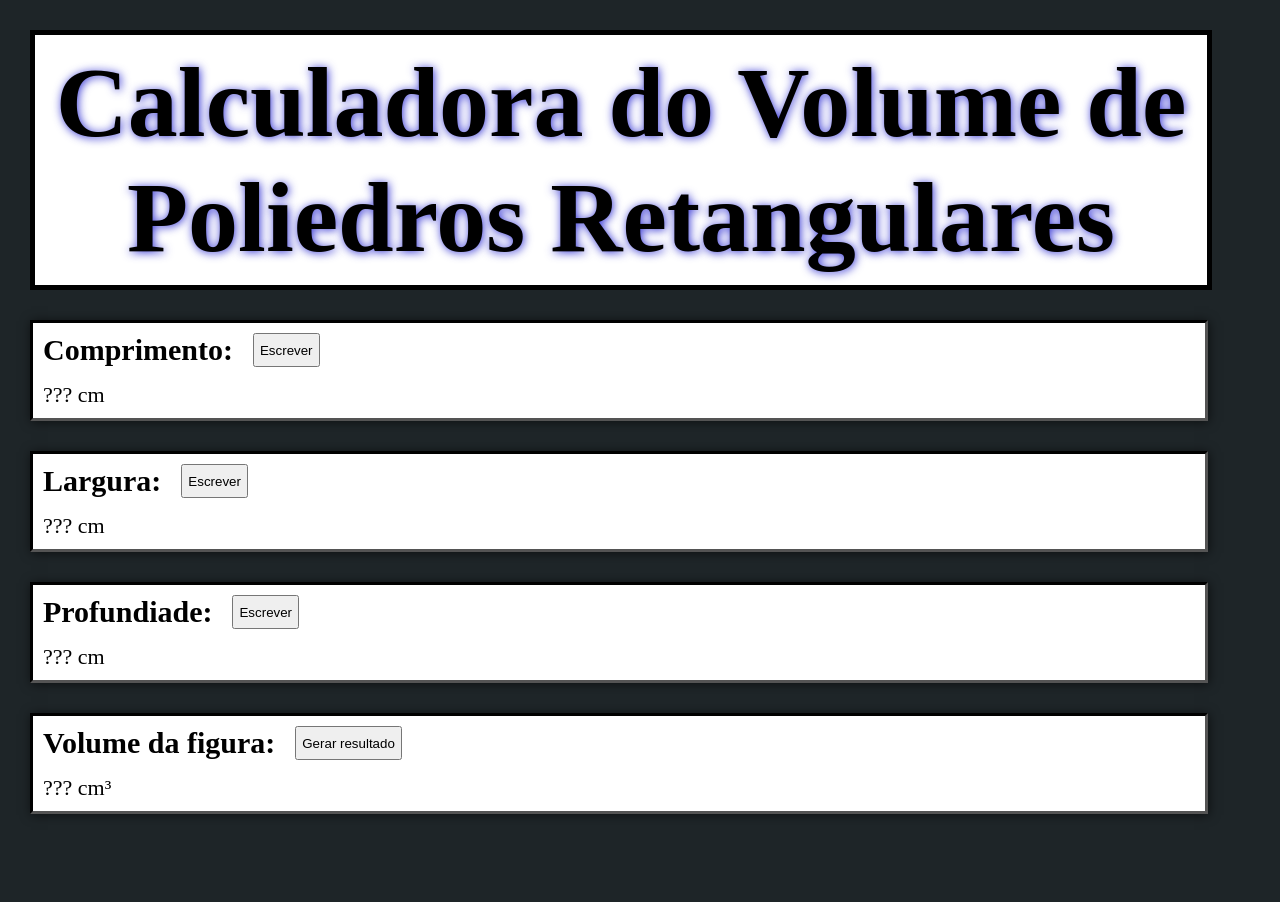
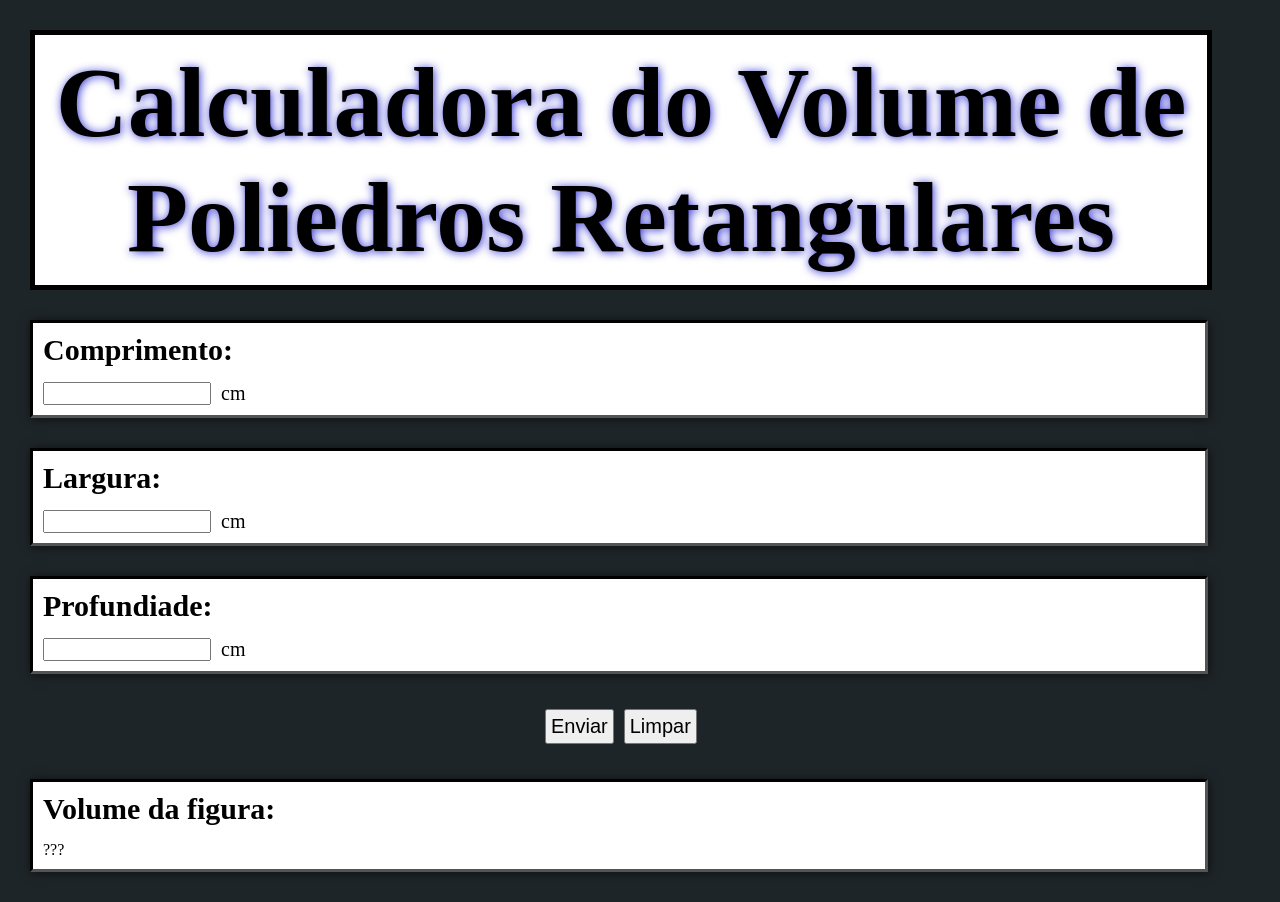
Before and after one commit to LindauroNeto/Calculadora_Poliedros, a plain HTML site: page index.html in a window 1280 px wide. Before the commit the page ends 844 px from the top, so only its background shows below. Drawn offline with Linux system fonts and the light colour scheme.

Commit message:
input's
Aperfeiçoamento do sistema da calculadoras, dessa vez, utilizando os "input's".

```diff
--- a/index.html
+++ b/index.html
@@ -11,34 +11,38 @@
     <div id="titulo">
         <h1>Calculadora do Volume de Poliedros Retangulares</h1>
     </div>
+        <form action="" method="post">
             <div class="caixa">
+                <h2>Comprimento: </h2>
                 <div class="sub-caixa">
-                <h2>Comprimento: </h2><button id="btn-compr">Escrever</button>
+                    <input type="number" id="comp" class="info"><p>cm</p>
                 </div>
-            <p><span id="compr">???</span> cm</p>
             </div>
 
             <div class="caixa">
+                <h2>Largura: </h2>
                 <div class="sub-caixa">
-                <h2>Largura: </h2><button id="btn-larg">Escrever</button>
+                    <input type="number" id="larg" class="info"><p>cm</p>
                 </div>
-            <p><span id="larg">???</span> cm</p>
             </div>
 
             <div class="caixa">
+                <h2>Profundiade: </h2>
                 <div class="sub-caixa">
-                <h2>Profundiade: </h2><button id="btn-prof">Escrever</button>
+                    <input type="number" id="prof" class="info"><p>cm</p>
                 </div>
-            <p><span id="prof">???</span> cm</p>
+            </div>
+
+            <div id="grade-butoes">
+                <button type="submit" id="sentBtn" class="botao">Enviar</button>
+                <button type="reset" id="resetBtn" class="botao">Limpar</button>
             </div>
 
             <div class="caixa">
-            <div class="sub-caixa">
-                <h2>Volume da figura:</h2><button id="btn-vol">Gerar resultado</button>
+                <h2>Volume da figura:</h2>
+                <span id="volu">???</span>
             </div>
-            <p><span id="vol">???</span> cm³</p>
-        </div>
-
+        </form>
     <script src="main.js"></script>
 </body>
 </html>
--- a/main.js
+++ b/main.js
@@ -1,29 +1,25 @@
-var poliedro = {
-    comprimento: document.querySelector('#btn-compr'),
-    largura: document.querySelector('#btn-larg'),
-    profundidade: document.querySelector('#btn-prof'),
-    volum: document.querySelector('#btn-vol')
-}
+let cxComprimento = document.querySelector('#comp')
+let cxLargura = document.querySelector('#larg')
+let cxProfundidade = document.querySelector('#prof')
+let cxVolume = document.querySelector('#volu')
 
-var valores = {
-    compri: document.querySelector('#compr'),
-    larg: document.querySelector('#larg'),
-    prof: document.querySelector('#prof'),
-    vol: document.querySelector('#vol')
-}
+let sentBtn = document.querySelector('#sentBtn')
+let resetBtn = document.querySelector('#resetBtn')
 
-// function C(){
-//     valores.compri.textContent = prompt("Valor do comprimento:")
-// }
+sentBtn.addEventListener('click', function(e){
+    var poliedro = {
+        comp: cxComprimento.value,
+        larg: cxLargura.value,
+        prof: cxProfundidade.value,
+        volu: cxVolume.value
+    }
 
-const Volume = (a, b, c) => a * b * c
+    let volume = poliedro.comp * poliedro.larg * poliedro.prof
+    cxVolume.textContent = volume
 
-const C = () => valores.compri.textContent = prompt("Valor do comprimento:")
-const L = () => valores.larg.textContent = prompt("Valor da largura:")
-const P = () => valores.prof.textContent = prompt("Valor da produndidade:")
-const V = () => valores.vol.textContent = Volume(valores.compri.textContent, valores.larg.textContent, valores.prof.textContent)
+    e.preventDefault()
+})
 
-poliedro.comprimento.addEventListener('click', C)
-poliedro.largura.addEventListener('click', L)
-poliedro.profundidade.addEventListener('click', P)
-poliedro.volum.addEventListener('click', V)
+resetBtn.addEventListener('click', function(){
+    cxVolume.textContent = '???'
+})
--- a/style.css
+++ b/style.css
@@ -29,11 +29,28 @@ body {
     box-shadow: 1px 1px 10px rgba(0, 0, 0, 0.6);
 }
 
-.caixa p {font-size: 22px;}
+.caixa h2 {font-size: 30px;}
+
+.info {width: 160px; padding: 2px;}
 
 .sub-caixa {
     display: inline-flex;
+    align-items: center;
 }
 
-.sub-caixa button {/* width: 80px; */ float: right; justify-content: left; margin-left: 20px; padding: 5px;}
-.sub-caixa h2 {float: left; font-size: 30px;}
+.sub-caixa p {font-size: 20px; margin-left: 10px;}
+
+#grade-butoes {
+    display: flex;
+    max-width: 90%;
+    width: 200px;
+    place-items: center;
+    margin: 0 auto;
+}
+
+.botao {
+    margin: 5px;
+    padding: 4px;
+    font-size: 20px;
+    cursor: pointer;
+}
```
Lines whose indentation alone changed are shown as unchanged.
